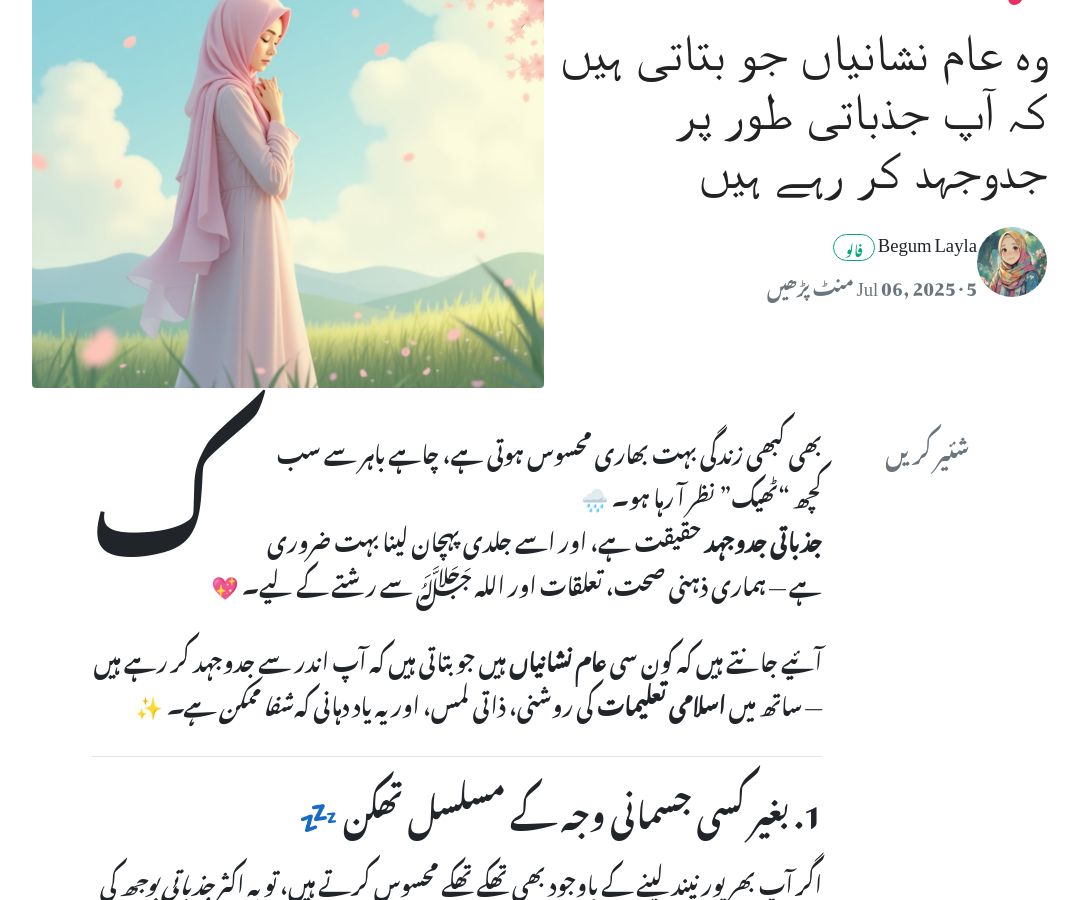
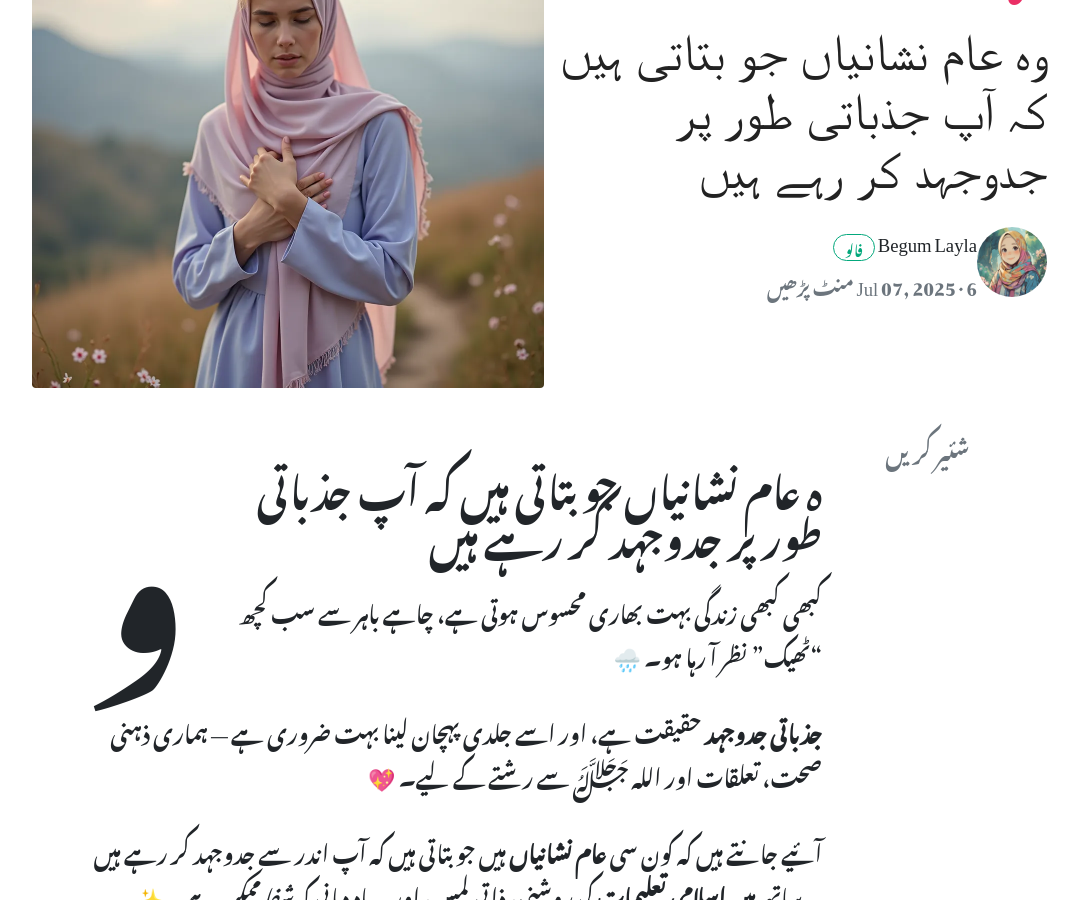
Before and after one commit to prashantbaher/LaylaBegam, a Jekyll site: the page built from _posts/2025-07-07-common-signs-you-are-struggling-emotionally.md, in a window 1280 px wide and 900 px high, scrolled down 224 px. Shown: the whole window, without its empty margins (88-1167 px from the left). Built offline with Jekyll 4.4.1, drawn with Linux system fonts in a browser that asks for light colours; nearby versions of some CDN libraries; some web fonts are replaced; comment, search, counter and statistics services are not loaded; some of the changed text lies outside the part shown.

Commit message:
Article till 7 july is now uploaded.

```diff
--- a/_docs/005-common-signs-you-are-struggling-emotionally.md
+++ b/_posts/2025-07-07-common-signs-you-are-struggling-emotionally.md
@@ -5,10 +5,12 @@
 description: "جذباتی کمزوری کی خاموش نشانیاں جانیں جیسے بغیر وجہ تھکن، چڑچڑاپن، خالی پن اور زیادہ سوچنا۔ اسلامی رہنمائی، دعاؤں، اور ذاتی تجربات کے ساتھ اپنے دل کا سفر آسان بنائیں۔"
 image: assets/images/common-signs-you-are-struggling-emotionally/title.jpg
 author: layla
-permalink: /docs/common-signs-you-are-struggling-emotionally/
 ---
 
+# وہ عام نشانیاں جو بتاتی ہیں کہ آپ جذباتی طور پر جدوجہد کر رہے ہیں
+
 کبھی کبھی زندگی بہت بھاری محسوس ہوتی ہے، چاہے باہر سے سب کچھ "ٹھیک" نظر آ رہا ہو۔ 🌧️
+
 **جذباتی جدوجہد** حقیقت ہے، اور اسے جلدی پہچان لینا بہت ضروری ہے — ہماری ذہنی صحت، تعلقات اور اللہ ﷻ سے رشتے کے لیے۔ 💖
 
 آئیے جانتے ہیں کہ کون سی **عام نشانیاں** ہیں جو بتاتی ہیں کہ آپ اندر سے جدوجہد کر رہے ہیں — ساتھ میں **اسلامی تعلیمات** کی روشنی، ذاتی لمس، اور یہ یاد دہانی کہ *شفا ممکن ہے۔* ✨
@@ -27,7 +29,9 @@
 
 **ذاتی تجربہ:**
 ایسے دن بھی آئے جب میں لمبی نیند کے بعد بھی تھکن محسوس کرتی رہی۔
+
 تب میں نے جانا کہ یہ میرے جسم کی نہیں، میرے دل کی چیخ تھی۔ 💔
+
 *کبھی کبھی ہمیں بس رک کر اپنے دل کو سننے کی ضرورت ہوتی ہے۔*
 
 ---
@@ -42,6 +46,7 @@
 
 **ذاتی تجربہ:**
 ایسے لمحات آئے جب میں اپنے عزیزوں پر بے وجہ برہم ہو گئی۔ 😔
+
 بعد میں دعا اور غور و فکر سے سمجھ آیا کہ میرے غصے کے پیچھے چھپی ہوئی اداسی تھی۔
 
 *یاد رکھیں، غصہ اکثر درد کا پردہ ہوتا ہے۔* 🌸
@@ -58,7 +63,9 @@
 
 **ذاتی تجربہ:**
 میرے ایک مشکل وقت میں میں نے پینٹنگ کرنا چھوڑ دیا تھا۔
+
 یہ سستی نہیں تھی — میرا دل شفا مانگ رہا تھا۔
+
 *اللہ ﷻ سے لو لگانے سے میرے رنگ پھر لوٹ آئے۔* 🎨🌷
 
 ---
@@ -66,14 +73,17 @@
 ## 4. اندرونی طور پر سن ہوجانا یا خالی پن کا احساس 🕳️
 
 کبھی کبھی دل چیختا نہیں، بس *خاموش ہو جاتا ہے۔*
+
 آپ اپنے آپ، دوسروں، یا اللہ ﷻ سے کٹاؤ محسوس کر سکتے ہیں۔
 
 **اسلامی رہنمائی:**
 نبی کریم ﷺ نے "عام الحزن" (غم کا سال) میں اپنی اہلیہ حضرت خدیجہ رضی اللہ عنہا اور چچا ابو طالب کو کھو دیا تھا۔
+
 رسول اللہ ﷺ نے دکھ اور صبر کا حسین نمونہ پیش کیا۔
 
 **ذاتی تجربہ:**
 ایسے دن بھی آئے جب میری زبان سے دعا نکلتی تھی، لیکن دل خاموش رہتا تھا۔ 🧊
+
 پھر بھی، *میں اللہ کے سامنے حاضر ہوتی رہی* — کیونکہ کبھی کبھی ایمان احساس کا نام نہیں، بلکہ اللہ کے ساتھ جڑے رہنے کا فیصلہ ہوتا ہے۔ 🤲
 
 ---
@@ -88,6 +98,7 @@
 
 **ذاتی تجربہ:**
 میں ہر ملاقات کے بعد سوچتی رہتی تھی کہ کہیں میں نے کچھ غلط تو نہیں کہا۔
+
 *اللہ پر بھروسہ* کرنے سے سکون ملا — یہ جان کر کہ اللہ ﷻ سب سنبھالتے ہیں۔ 🌙
 
 ---
@@ -95,6 +106,7 @@
 ## 6. آسانی سے رونا یا بلکل نہ رو پانا 😢
 
 زیادہ رونا یا بالکل نہ رو پانا دونوں جذباتی جدوجہد کی نشانیاں ہیں۔
+
 رونا فطری ہے — حتیٰ کہ نبی کریم ﷺ بھی بعض مواقع پر روئے۔
 
 **اسلامی رہنمائی:**
@@ -103,7 +115,9 @@
 
 **ذاتی تجربہ:**
 کبھی ایسا ہوا کہ میں رونا چاہتی تھی مگر آنکھیں خشک تھیں۔
+
 اور کبھی نماز میں آنسو روکنا ممکن نہ رہا۔
+
 *دونوں صورتیں میرے دل کی زبان تھیں۔* 🫂
 
 ---
@@ -111,6 +125,7 @@
 ## 7. اپنے پیاروں سے دور ہو جانا 🚪
 
 اگر آپ دوستوں اور خاندان سے دور بھاگنے لگیں — فون کالز کا جواب نہ دینا، پیغامات کو نظر انداز کرنا، ملاقاتوں سے کترانا — تو ضروری نہیں کہ آپ کو لوگوں سے نفرت ہو۔
+
 اکثر یہ اس لیے ہوتا ہے کہ *آپ جذباتی طور پر خالی ہو چکے ہوتے ہیں۔*
 
 **اسلامی رہنمائی:**
@@ -118,6 +133,7 @@
 
 **ذاتی تجربہ:**
 بعض اوقات میں کئی دنوں تک خاموش ہو گئی۔
+
 تب میں نے اپنے عزیزوں کو محبت سے بتایا:
 _"میں تھوڑا ری چارج کر رہی ہوں۔ بس میرے لیے دعا کریں۔"_ 🤍
 
@@ -140,4 +159,8 @@
 اور یاد رکھیں:
 _شفا ایک دوڑ نہیں، بلکہ اللہ ﷻ کے ساتھ مل کر طے کیا جانے والا سفر ہے۔_ 🤲✨
 
-**آپ نظر آ رہے ہیں۔ آپ محبوب ہیں۔ آپ سوچ سے زیادہ مضبوط ہیں۔** 💛
+**آپ نظر آ رہے ہیں۔
+
+آپ محبوب ہیں۔
+
+آپ سوچ سے زیادہ مضبوط ہیں۔** 💛
```
Also changed, not shown: other parts of _posts/2025-07-07-common-signs-you-are-struggling-emotionally.md (+3 -0 lines), _posts/2025-07-06-it-is-just-a-phase.md (+0 -1 lines), assets/images/common-signs-you-are-struggling-emotionally/final.png (added), assets/images/common-signs-you-are-struggling-emotionally/title.jpg.
